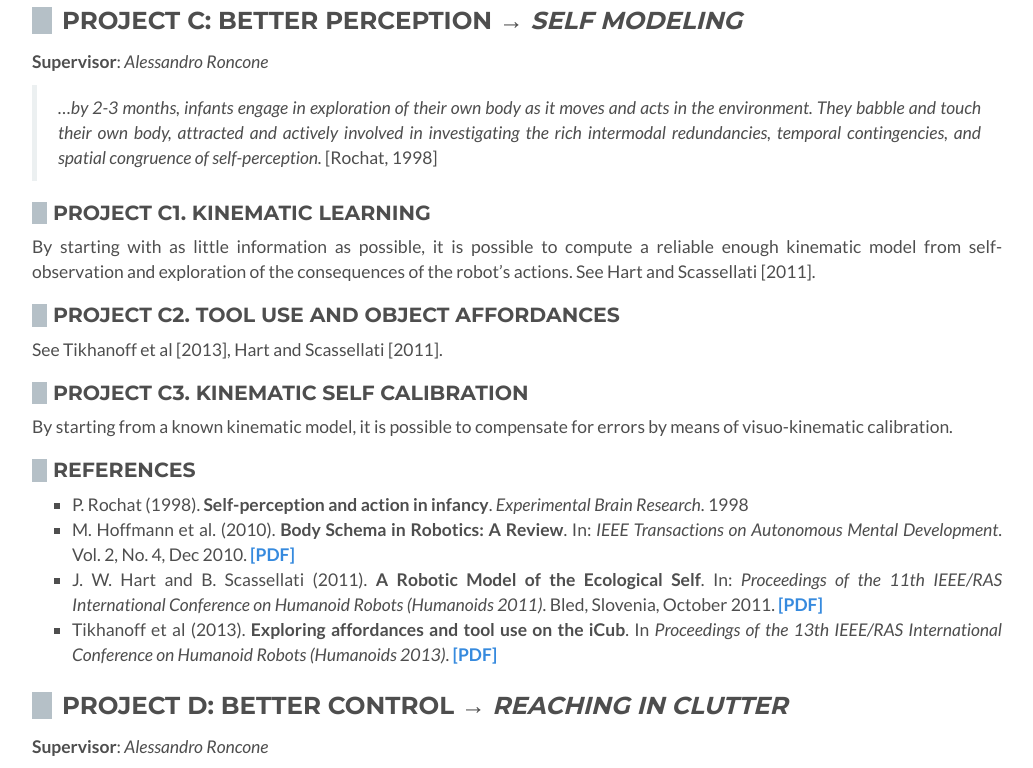
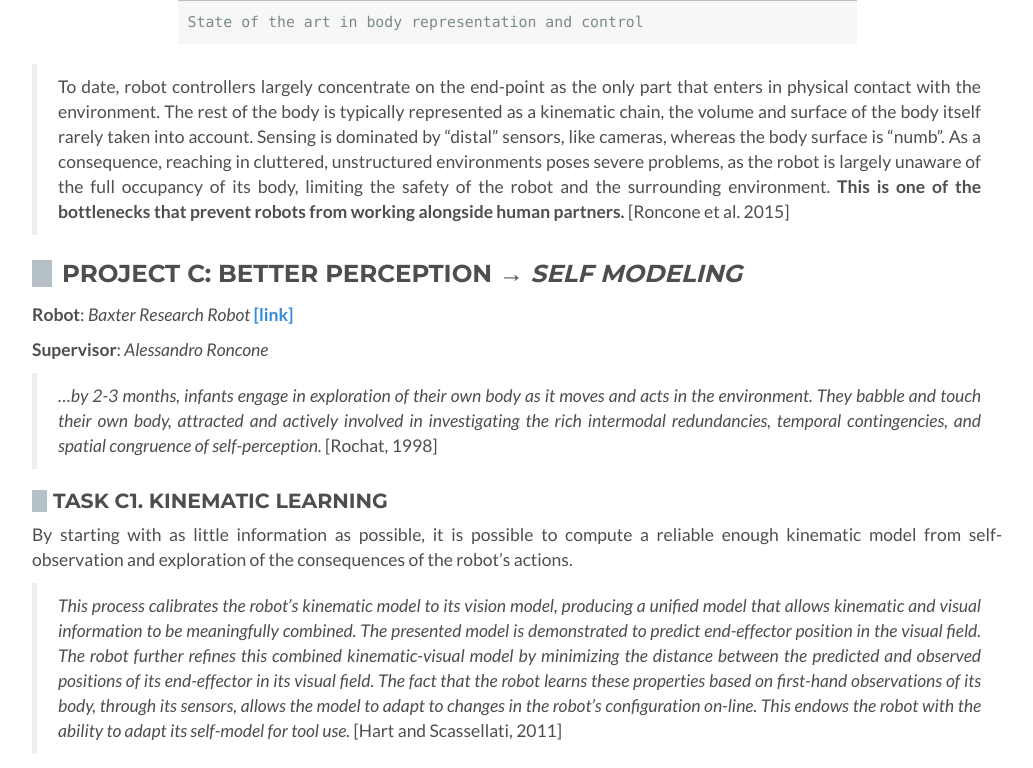
Before and after one commit to alecive/alecive.github.io, a Jekyll site: the page built from _posts/2016-01-25-2016SpringProjects.md, in a window 1280 px wide and 1400 px high, scrolled down 2479 px, cut to the strip 184-952 px from the top of the window. Shown: the whole strip, without its empty margins (123-1156 px from the left). Built offline with Jekyll 4.4.1, drawn with Linux system fonts in a browser that asks for light colours; some web fonts are replaced; some of the changed text lies outside the part shown.

Commit message:
Updated projects

```diff
--- a/_posts/2016-01-25-2016SpringProjects.md
+++ b/_posts/2016-01-25-2016SpringProjects.md
@@ -18,6 +18,8 @@
 
 ## Project A: Improvements on the tictactoe demo
 
+**Robot**: *Baxter Research Robot* [[link]](http://www.rethinkrobotics.com/baxter-research-robot/)
+
 **Supervisors**: *Alessandro Roncone, Olivier Mangin*
 
 ### Task A1. Perception
@@ -28,12 +30,14 @@
 
 ### Task A2. Action
 
- * Inverse Kinematics instead of recorded (predefined) actions
+ * Inverse Kinematics instead of recorded (predefined) actions (see [IKFast](https://goo.gl/MwyTXX) or [the SDK Wiki](http://sdk.rethinkrobotics.com/wiki/API_Reference#Inverse_Kinematics_Solver_Service))
  * Automatic calibration of the demo w.r.t. different table heights
  * Improvements on the vacuum gripper part
  * Better speech synthesizer
 
-## Project B: SnapCircuit
+## Project B: SnapCircuit Task
+
+**Robot**: *Baxter Research Robot* [[link]](http://www.rethinkrobotics.com/baxter-research-robot/)
 
 **Supervisors**: *Alessandro Roncone, Olivier Mangin*
 
@@ -47,43 +51,53 @@
 
 ### Task B2. Action
 
- * Inverse Kinematics for high level control of the end-effector
+ * Inverse Kinematics for high level control of the end-effector (see [IKFast](https://goo.gl/MwyTXX) or [the SDK Wiki](http://sdk.rethinkrobotics.com/wiki/API_Reference#Inverse_Kinematics_Solver_Service))
  * Manipulation of the SnapCircuit Parts and their placement on the board
 
 # Senior Projects
 
-## State of the art in body representation and control
+{% include video.html url="//www.youtube.com/embed/zegs0TSFF6A" description="State of the art in body representation and control"%}
 
-{% include video.html url="//www.youtube.com/embed/zegs0TSFF6A" %}
+> To date, robot controllers largely concentrate on the end-point as the only part that enters in physical contact with the environment. The rest of the body is typically represented as a kinematic chain, the volume and surface of the body itself rarely taken into account. Sensing is dominated by “distal” sensors, like cameras, whereas the body surface is “numb”. As a consequence, reaching in cluttered, unstructured environments poses severe problems, as the robot is largely unaware of the full occupancy of its body, limiting the safety of the robot and the surrounding environment. **This is one of the bottlenecks that prevent robots from working alongside human partners.** [Roncone et al. 2015]
 
 ## Project C: Better perception → _Self modeling_
+
+**Robot**: *Baxter Research Robot* [[link]](http://www.rethinkrobotics.com/baxter-research-robot/)
 
 **Supervisor**: *Alessandro Roncone*
 
 > *...by 2-3 months, infants engage in exploration of their own body as it moves and acts in the environment. They babble and touch their own body, attracted and actively involved in investigating the rich intermodal redundancies, temporal contingencies, and spatial congruence of self-perception.* [Rochat, 1998]
 
-### PROJECT C1. Kinematic Learning
+### TASK C1. Kinematic Learning
 
-By starting with as little information as possible, it is possible to compute a reliable enough kinematic model from self-observation and exploration of the consequences of the robot's actions. See Hart and Scassellati [2011].
+By starting with as little information as possible, it is possible to compute a reliable enough kinematic model from self-observation and exploration of the consequences of the robot's actions.
 
-### PROJECT C2. Tool Use and object affordances
+> *This process calibrates the robot's kinematic model to its vision model, producing a unified model that allows kinematic and visual information to be meaningfully combined. The presented model is demonstrated to predict end-effector position in the visual field. The robot further refines this combined kinematic-visual model by minimizing the distance between the predicted and observed positions of its end-effector in its visual field. The fact that the robot learns these properties based on first-hand observations of its body, through its sensors, allows the model to adapt to changes in the robot’s configuration on-line. This endows the robot with the ability to adapt its self-model for tool use.* [Hart and Scassellati, 2011]
+
+### TASK C2. Tool Use and object affordances
 
 See Tikhanoff et al [2013], Hart and Scassellati [2011].
 
-### PROJECT C3. KINEMATIC SELF CALIBRATION
+### TASK C3. Kinematic self calibration
 
-By starting from a known kinematic model, it is possible to compensate for errors by means of visuo-kinematic calibration.
+By starting from a known kinematic model, it is possible to compensate for systematic errors by means of visuo-kinematic calibration. It improves reaching and visual servoing - see Fanello et al. [2014].
+Systematic errors include (i) mismatch between the robot model based on the mechanical design specifications (CAD model) and the actual physical robot; (ii) inaccuracies in joint sensor calibration and measurements; (iii) unobserved variables as for example backlash or mechanical elasticity; (iv) inaccuracies in taxel pose calibration; (v) errors in visual perception due to inaccurate camera calibration. The combination of these sources of error can amount to a total of several centimeters.
 
 ### References
 
- * P. Rochat (1998). **Self-perception and action in infancy**. *Experimental Brain Research*. 1998
- * M. Hoffmann et al. (2010). **Body Schema in Robotics: A Review**. In: *IEEE Transactions on Autonomous Mental Development*. Vol. 2, No. 4, Dec 2010. [[PDF]](http://citeseerx.ist.psu.edu/viewdoc/download?doi=10.1.1.357.6076&rep=rep1&type=pdf)
- * J. W. Hart and B. Scassellati (2011). **A Robotic Model of the Ecological Self**. In: *Proceedings of the 11th IEEE/RAS International Conference on Humanoid Robots (Humanoids 2011)*. Bled, Slovenia, October 2011. [[PDF]](http://scazlab.yale.edu/sites/default/files/files/hart-humanoids-11.pdf)
- * Tikhanoff et al (2013). **Exploring affordances and tool use on the iCub**. In *Proceedings of the 13th IEEE/RAS International Conference on Humanoid Robots (Humanoids 2013)*. [[PDF]](http://www.poeticon.eu/publications/1335_Tikhanoff_etal2013.pdf)
+ * P. Rochat [1998]. **Self-perception and action in infancy**. *Experimental Brain Research*. 1998
+ * M. Hoffmann et al. [2010]. **Body Schema in Robotics: A Review**. In: *IEEE Transactions on Autonomous Mental Development*. Vol. 2, No. 4, Dec 2010. [[PDF]](http://citeseerx.ist.psu.edu/viewdoc/download?doi=10.1.1.357.6076&rep=rep1&type=pdf)
+ * J. W. Hart and B. Scassellati [2011]. **A Robotic Model of the Ecological Self**. In: *Proceedings of the 11th IEEE/RAS International Conference on Humanoid Robots (Humanoids 2011)*. Bled, Slovenia, October 2011. [[PDF]](http://scazlab.yale.edu/sites/default/files/files/hart-humanoids-11.pdf)
+ * M. Hersch et al [2008]. **Online Learning of the body schema**. In *International Journal of Humanoid Robotics*. Vol. 5, No. 2, 2008. [[PDF]](http://infoscience.epfl.ch/record/117918/files/IJHR_0502_P161.pdf)
+ * Tikhanoff et al. [2013]. **Exploring affordances and tool use on the iCub**. In *Proceedings of the 13th IEEE/RAS International Conference on Humanoid Robots (Humanoids 2013)*. [[PDF]](http://www.poeticon.eu/publications/1335_Tikhanoff_etal2013.pdf)
+ * S. R. Fanello et al. [2014]. **3D Stereo Estimation and Fully Automated Learning of Eye-Hand Coordination in Humanoid Robots**. In *Proceedings of the 14th IEEE/RAS International Conference on Humanoid Robots (Humanoids 2014)*. [[PDF]](http://alecive.github.io/papers/%5BFanello%20et%20al.%202014%5D%20-%203D%20estimation%20and%20fully%20automated%20learning%20of%20eye-hand%20coordination%20in%20humanoid%20robots.pdf)
 
 ## Project D: Better control → _Reaching in clutter_
 
+**Robot**: *Baxter Research Robot* [[link]](http://www.rethinkrobotics.com/baxter-research-robot/)
+
 **Supervisor**: *Alessandro Roncone*
+
 {% include video.html url="//www.youtube.com/embed/API96d56v3I" %}
 
 ### D1. PERCEPTION
@@ -99,13 +113,27 @@
      * Computation of avoidance vectors based on robot-obstacle distances (the one from [Flacco 2012] should suffice)
    * Deployment of the control algorithm on the Baxter/ROS platform
 
-### Expected result
-
- * A publication
- * A cool demo
-
 ### References
 
- * A. De Luca and F. Flacco (2012). **Integrated control for pHRI: Collision avoidance, detection, reaction and collaboration**, in *Biomedical Robotics and Biomechatronics (BioRob), 2012 4th IEEE RAS EMBS International Conference on*. June 2012, pp. 288–295.
- * F. Flacco et al. (2012). **A depth space approach to human-robot collision avoidance**, in *Robotics and Automation (ICRA), 2012 IEEE International Conference on*. May 2012, pp.
-338–345.
+ * A. De Luca and F. Flacco [2012]. **Integrated control for pHRI: Collision avoidance, detection, reaction and collaboration**, in *Biomedical Robotics and Biomechatronics (BioRob), 2012 4th IEEE RAS EMBS International Conference on*. June 2012, pp. 288–295. [[PDF]](http://www.dis.uniroma1.it/~labrob/pub/papers/BioRob12.pdf)
+ * F. Flacco et al. [2012]. **A depth space approach to human-robot collision avoidance**, in *Robotics and Automation (ICRA), 2012 IEEE International Conference on*. May 2012, pp.
+338–345. [[PDF]](http://www-cs.stanford.edu/groups/manips/publications/pdfs/Flacco_2012_ICRA.pdf)
+
+# Prerequisites
+
+ * C++/Python development skills
+ * Git/versioning systems (not mandatory, they can be learned on the go)
+ * Basic knowledge of kinematics, computer vision, robotics
+ * Linux knowledge would be helpful (all the Baxter code runs on Ubuntu 14.04)
+
+# Expected results
+
+ * Things you will learn (in random order):
+   * ROS
+   * robotics perception
+   * robotics control
+   * standard computer science skills
+   * machine learning (depending on project)
+   * optimization techniques (depending on project)
+ * If all goes well, a publication for the senior projects is more than reasonable.
+ * A cool demo is always something to be proud of :)
```
